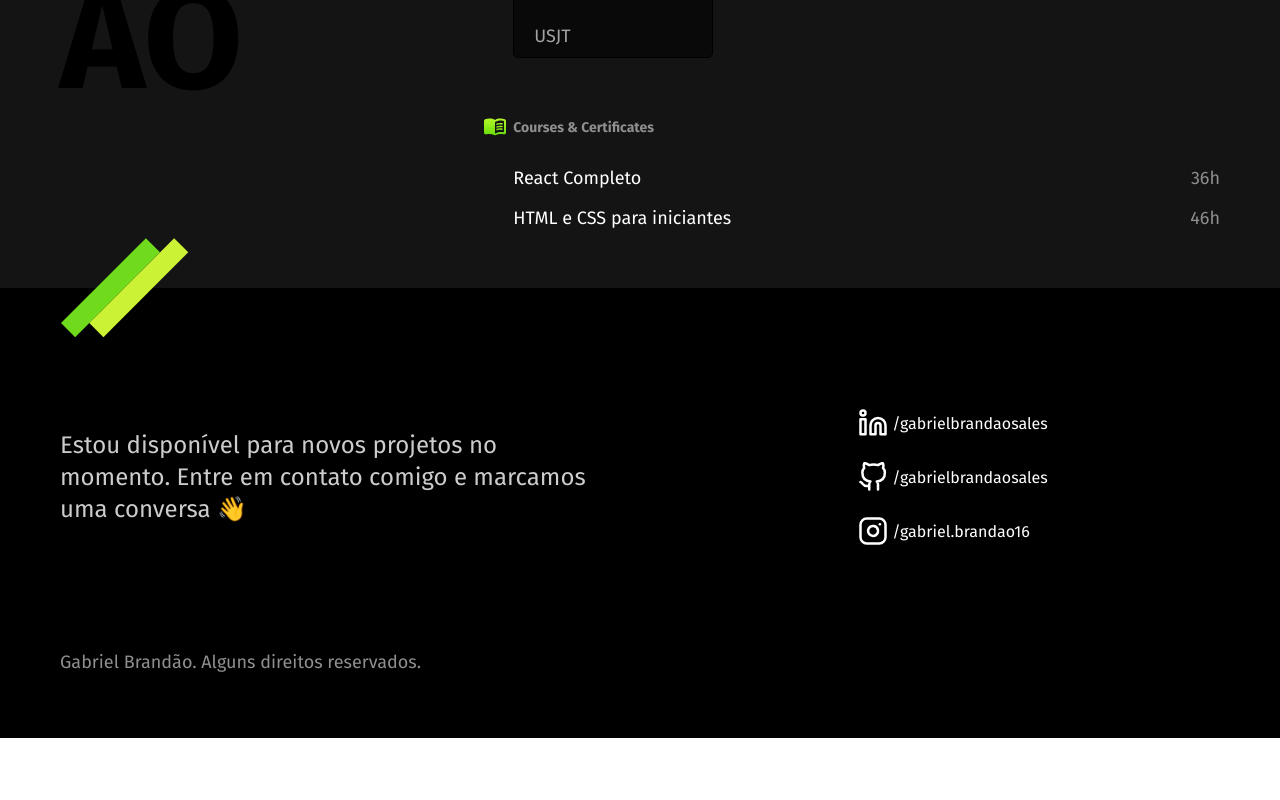
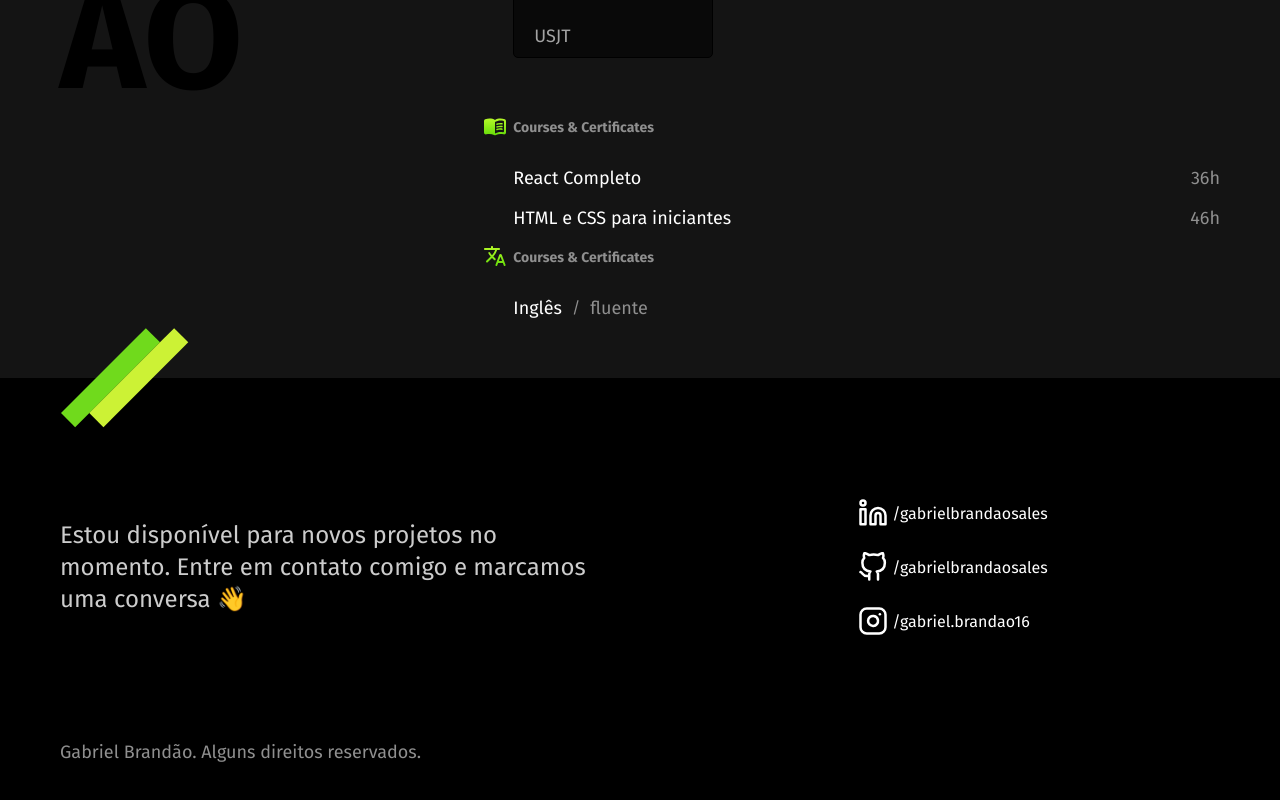
Before and after one commit to gabrielbrandaosales/my-portfolio, a Next.js app: page / in a window 1280 px wide. Shown: the part 1696-2496 px from the top of the page. Before the commit the page ends 2434 px from the top, so only its background shows below. Built offline with nearby package versions, Linux system fonts and the light colour scheme.

Commit message:
feat: add section languages

```diff
--- a/src/components/Education/Sections/LanguagesSection/index.tsx
+++ b/src/components/Education/Sections/LanguagesSection/index.tsx
@@ -1,7 +1,28 @@
 import React from 'react';
+import style from './style.module.scss';
 
-const Languages = () => {
-  return <div>Languages</div>;
+interface Language {
+  name: string;
+  time: string;
+}
+
+interface Props {
+  languages: Language[];
+}
+
+const Language: React.FC<Props> = ({ languages }) => {
+  return (
+    <div className={style.container}>
+      <h1 className={style.title}>Courses & Certificates</h1>
+      {languages.map(({ name, time }) => (
+        <div className={style.languageGroup} key={name}>
+          <p className={style.languageName}>{name}</p>
+          <span className={style.separator}>/</span>
+          <p className={style.languageTime}>{time}</p>
+        </div>
+      ))}
+    </div>
+  );
 };
 
-export default Languages;
+export default Language;
--- a/src/components/Education/Sections/LanguagesSection/style.module.scss
+++ b/src/components/Education/Sections/LanguagesSection/style.module.scss
@@ -0,0 +1,49 @@
+.title {
+  color: var(--c7, #8f8f8f);
+  font-size: 0.875rem;
+  font-style: normal;
+  font-weight: 700;
+  line-height: 1.25rem; /* 142.857% */
+
+  margin-bottom: 30px;
+  position: relative;
+
+  &::before {
+    content: '';
+    position: absolute;
+    top: -6px;
+    left: -30px;
+    width: 24px;
+    height: 24px;
+    margin-top: 2px;
+    margin-bottom: 2px;
+
+    background: url('/idiomas.svg') no-repeat center;
+  }
+}
+.languageGroup {
+  display: flex;
+
+  margin-bottom: 1.25rem;
+}
+
+.languageName {
+  color: #fff;
+  font-family: Fira Sans;
+  font-size: 1.125rem;
+  font-style: normal;
+  font-weight: 400;
+  line-height: 1.25rem; /* 111.111% */
+}
+
+.languageTime {
+  color: var(--c7, #8f8f8f);
+  font-size: 1.125rem;
+  font-style: normal;
+  font-weight: 400;
+  line-height: 1.25rem; /* 111.111% */
+}
+.separator {
+  color: var(--c7, #8f8f8f);
+  margin: 0 10px;
+}
--- a/src/components/Education/index.tsx
+++ b/src/components/Education/index.tsx
@@ -2,6 +2,7 @@ import React from 'react';
 import style from './style.module.scss';
 import CardEducation from '../Card/CardEducation';
 import CoursesSection from './Sections/CoursesSection';
+import Language from './Sections/LanguagesSection';
 var courses: [
   { name: 'React Completo'; time: '36h' },
   { name: 'HTML e CSS para iniciantes'; time: '46h' },
@@ -32,6 +33,7 @@ const Education = () => {
               { name: 'HTML e CSS para iniciantes', time: '46h' },
             ]}
           />
+          <Language languages={[{ name: 'Inglês', time: 'fluente' }]} />
         </article>
       </div>
     </section>
```
